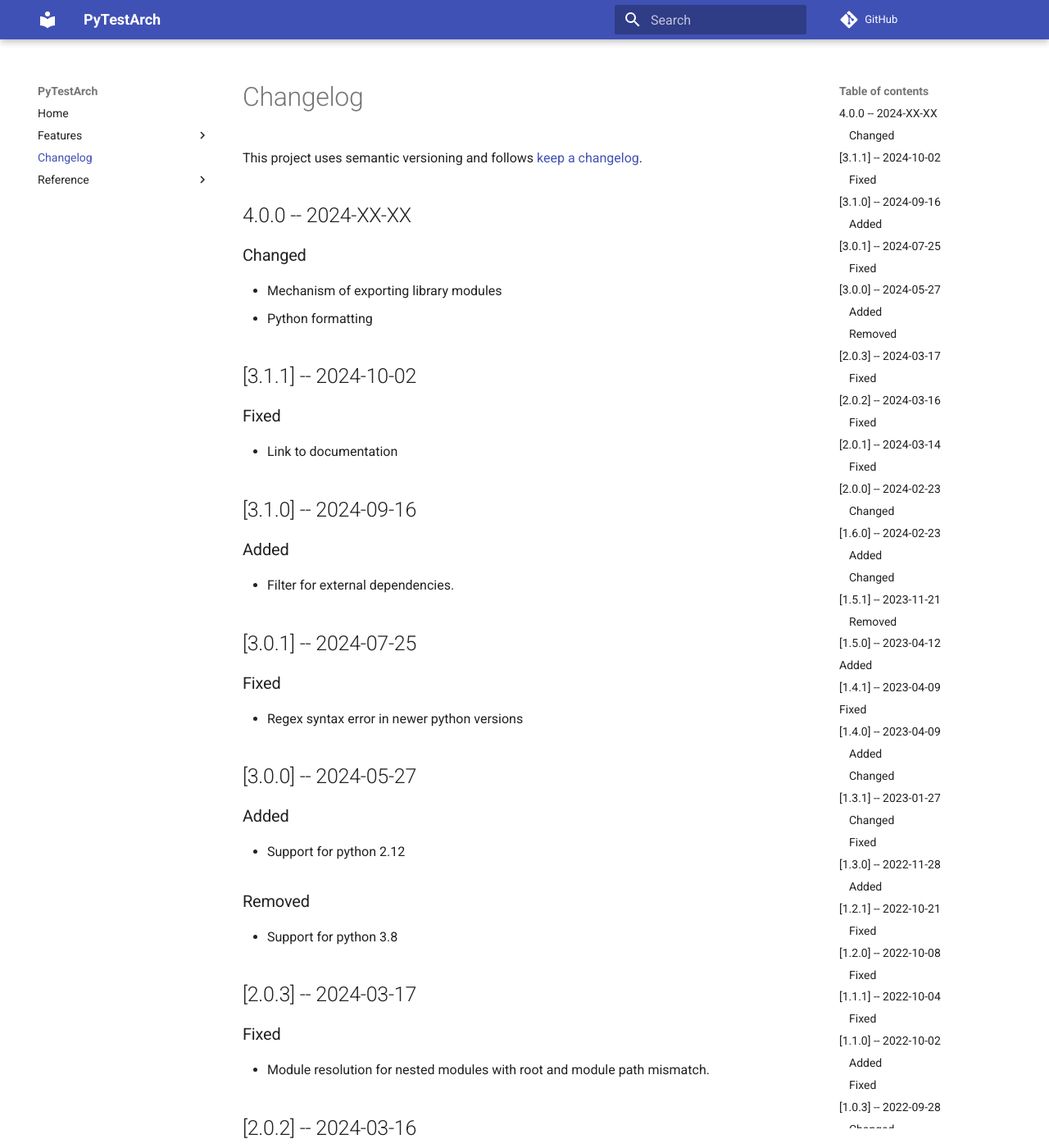
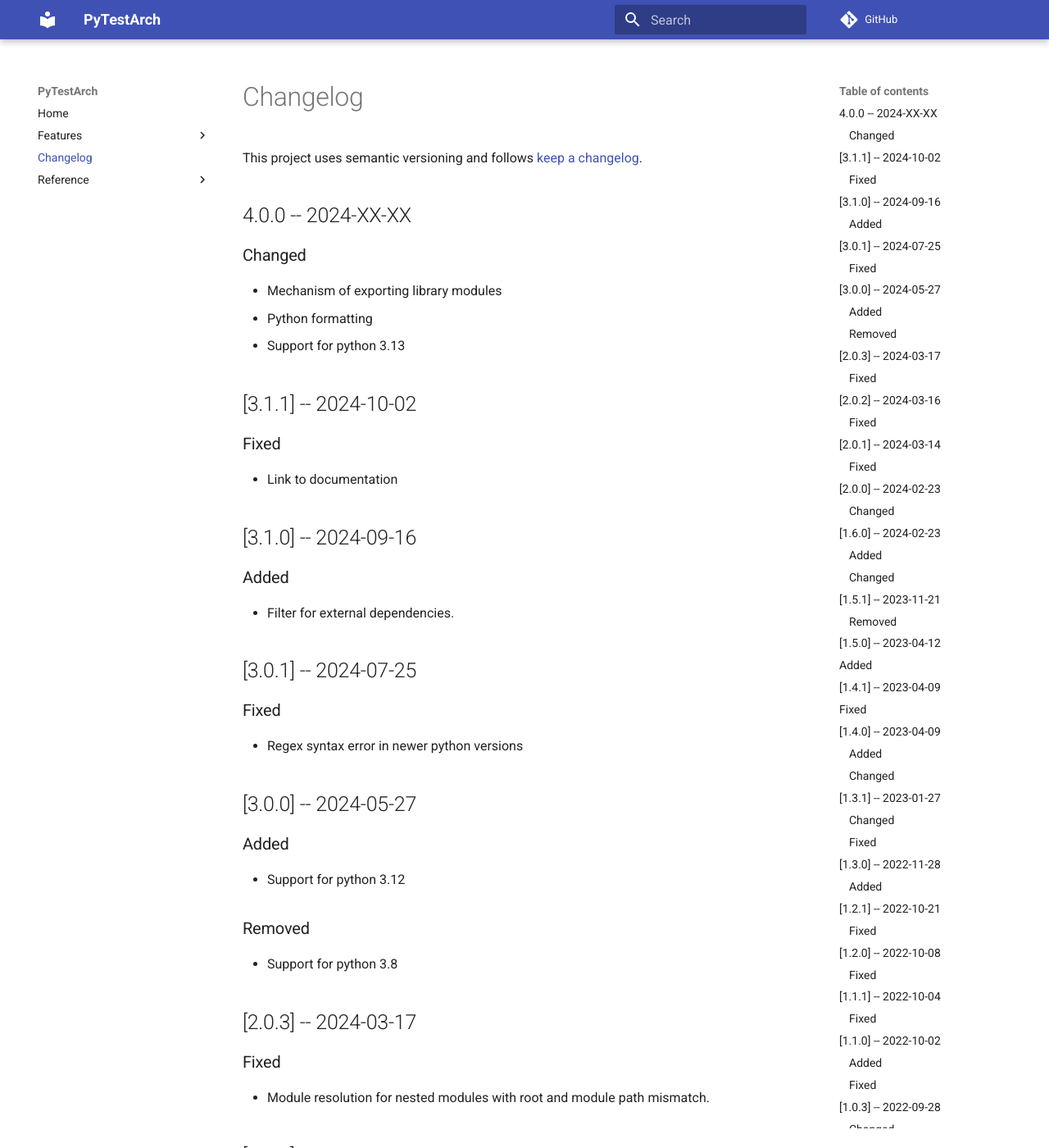
Before and after one commit to zyskarch/pytestarch, an MkDocs documentation site: the page built from docs/changelog.md, in a window 1280 px wide and 1400 px high. Shown: the whole window at 82% size. Built offline with MkDocs 1.6.1 and Material for MkDocs 9.7.7, drawn with Linux system fonts in a browser that asks for light colours; comment, search, counter and statistics services are not loaded; the version menu is left out.

Commit message:
Update python versions in changelog

```diff
--- a/docs/changelog.md
+++ b/docs/changelog.md
@@ -6,6 +6,7 @@ This project uses semantic versioning and follows [keep a changelog](https://kee
 ### Changed
 - Mechanism of exporting library modules
 - Python formatting
+- Support for python 3.13
 
 
 ## [3.1.1] -- 2024-10-02
@@ -23,7 +24,7 @@ This project uses semantic versioning and follows [keep a changelog](https://kee
 
 ## [3.0.0] -- 2024-05-27
 ### Added
-- Support for python 2.12
+- Support for python 3.12
 
 ### Removed
 - Support for python 3.8
```
